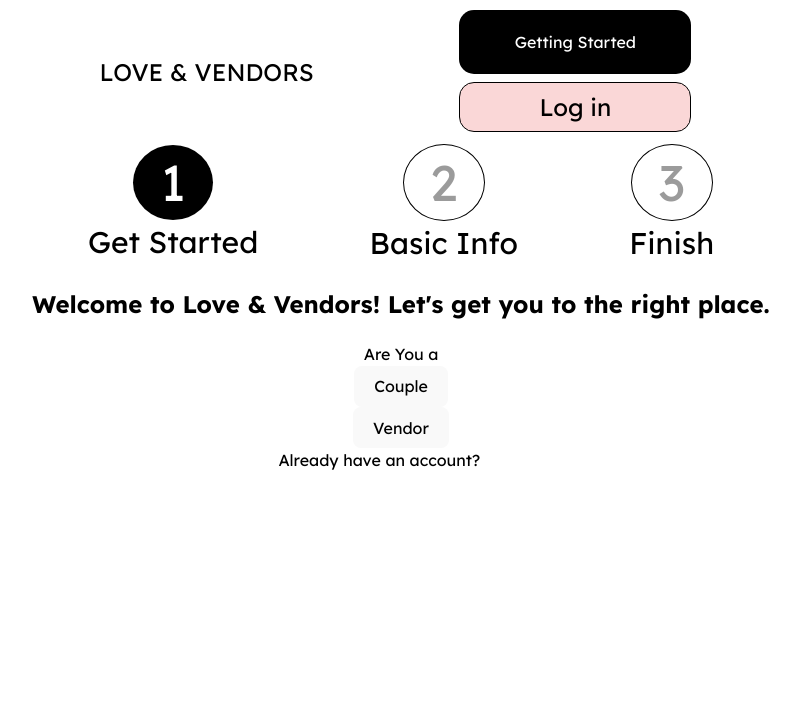
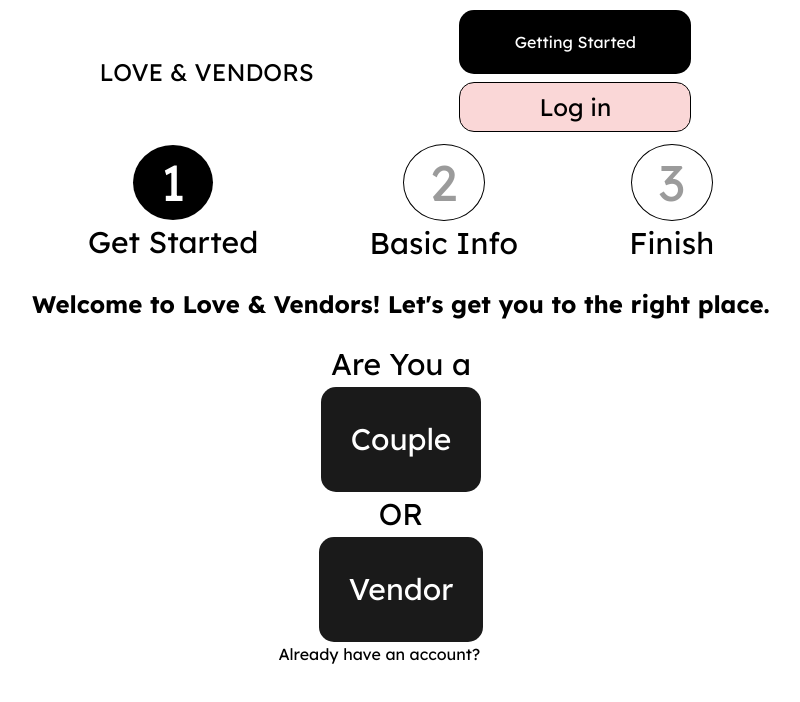
Before and after one commit to Damianpad/love-and-vendors, a React (Vite) app: page /getting-started in a window 1280 px wide. Shown: the top 702 px of the page, without its empty margins (239-1039 px from the left). Built offline with nearby package versions, Linux system fonts and the light colour scheme.

Commit message:
added Link styles to user role

```diff
--- a/src/App.jsx
+++ b/src/App.jsx
@@ -20,7 +20,7 @@ function App() {
         <Route path="/login" element={<Login />}></Route>
         <Route path="/couple-info" element={<CoupleInfo />}></Route>
         <Route path="/couple-finish" element={<CoupleFinish />}></Route>
-        <Route path="/vendor-info" element={<VendorInfo/>}></Route>
+        <Route path="/vendor-info" element={<VendorInfo />}></Route>
       </Routes>
     </>
   );
--- a/src/components/UserRole/UserRole.jsx
+++ b/src/components/UserRole/UserRole.jsx
@@ -6,10 +6,11 @@ export default function UserRole() {
     <UserRoleStyled>
       <span>Are You a</span>
       <Link to="/couple-info">
-        <button>Couple</button>
+        Couple
       </Link>
+      <span>OR</span>
       <Link to="/vendor-info">
-        <button>Vendor</button>
+        Vendor
       </Link>
     </UserRoleStyled>
   );
--- a/src/components/UserRole/UserRole.styled.js
+++ b/src/components/UserRole/UserRole.styled.js
@@ -4,4 +4,24 @@ export const UserRoleStyled = styled.div`
 display: flex;
 flex-direction: column;
 
+
+span {
+    font-size: 30px;
+}
+
+a {
+    color: white;
+    background: #1a1a1a;
+    max-width: 100%;
+    margin: 0 auto;
+    padding: 1em;
+    border-radius: 15px;
+    font-size: 30px;
+}
+Button{
+    /* font-size: 30px;
+    width: 30%;
+    height: 40%;
+    margin: 1em; */
+}
 `;
```
Also changed, not shown: src/components/GSStep/GSStep.jsx (+20 -7 lines).
